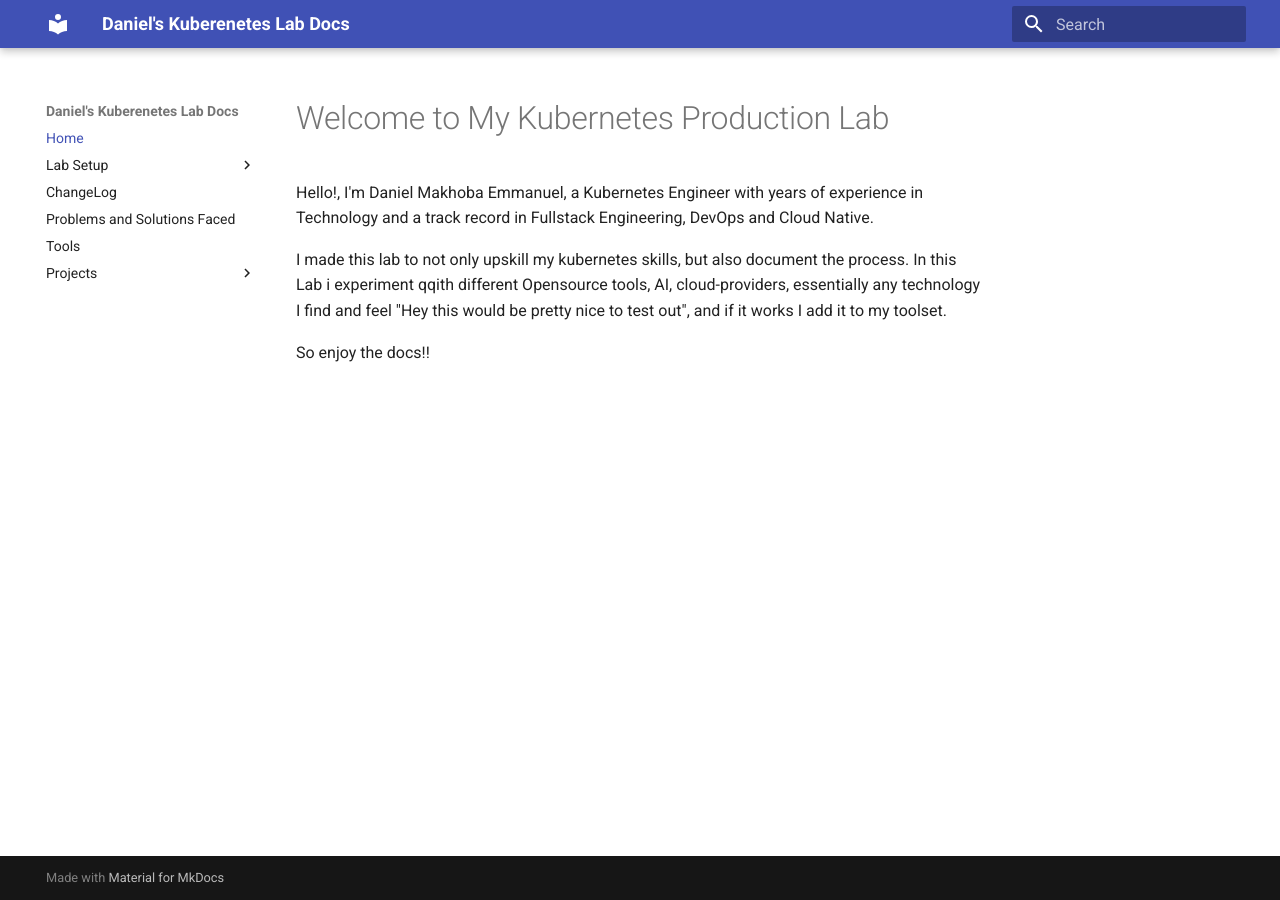
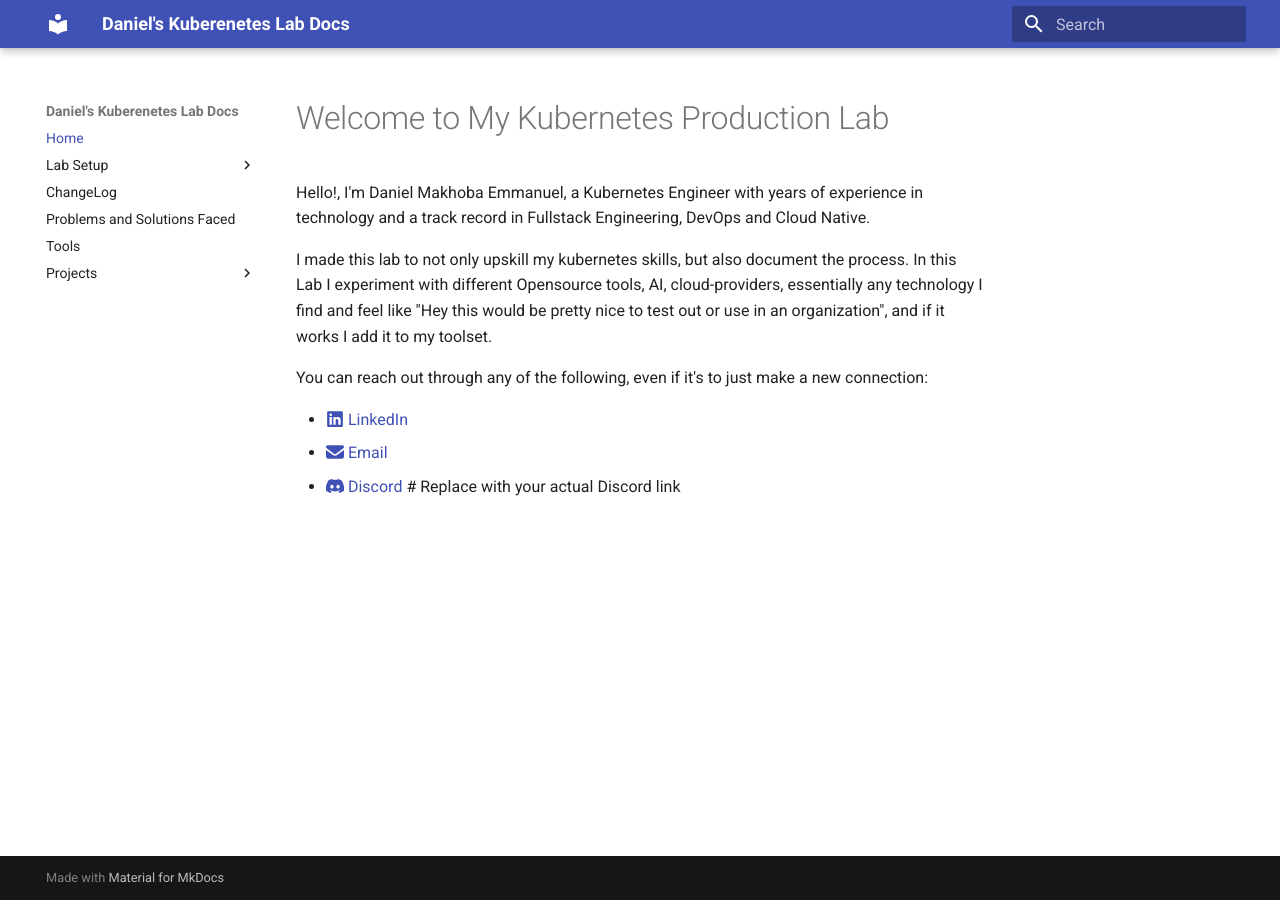
Before and after one commit to Daniel-Makhoba-Emmanuel/Full-stack-k8s-lab, an MkDocs documentation site: the page built from docs/index.md, in a window 1280 px wide. Built offline with MkDocs 1.6.1 and Material for MkDocs 9.7.7, drawn with Linux system fonts in a browser that asks for light colours.

Commit message:
Cleanup: Remove outdated StatefulSet documentation and update navigation in mkdocs

```diff
--- a/docs/index.md
+++ b/docs/index.md
@@ -1,7 +1,11 @@
 # Welcome to My Kubernetes Production Lab
 
-Hello!, I'm Daniel Makhoba Emmanuel, a Kubernetes Engineer with years of experience in Technology and a track record in Fullstack Engineering, DevOps and Cloud Native.
+Hello!, I'm Daniel Makhoba Emmanuel, a Kubernetes Engineer with years of experience in technology and a track record in Fullstack Engineering, DevOps and Cloud Native.
 
-I made this lab to not only upskill my kubernetes skills, but also document the process. In this Lab i experiment qqith different Opensource tools, AI, cloud-providers, essentially any technology I find and feel "Hey this would be pretty nice to test out", and if it works I add it to my toolset.
+I made this lab to not only upskill my kubernetes skills, but also document the process. In this Lab I experiment with different Opensource tools, AI, cloud-providers, essentially any technology I find and feel like "Hey this would be pretty nice to test out or use in an organization", and if it works I add it to my toolset.
 
-So enjoy the docs!!
+You can reach out through any of the following, even if it's to just make a new connection:
+
+* [:fontawesome-brands-linkedin: LinkedIn](https://www.linkedin.com/in/danielmakhobaemmanuel)
+* [:fontawesome-solid-envelope: Email](mailto:iamdanielemmanuelmark5@gmail.com)
+* [:fontawesome-brands-discord: Discord](https://discordapp.com/users/YOUR_DISCORD_USERNAME_OR_ID) # Replace with your actual Discord link
--- a/mkdocs.yml
+++ b/mkdocs.yml
@@ -4,16 +4,20 @@ nav:
   - Home: index.md
   - Lab Setup:
     - Architecture: lab-setup/architecture.md
-    - Getting Started: lab-setup/getting-started.md
   - ChangeLog: CHANGELOG.md
   - Problems and Solutions Faced: Problems-and-solutions-faced.md
-  - Tools: openSource_tools_used.md
+  - Tools: openSource_Tools_used.md
   - Projects:
-    - Deploying a StatefulSet (Basic Nginx): Projects/Deploying a StatefulSet (Basic Nginx).md
-    - Deploying a StatefulSet (postgres): Projects/Deploying a StatefulSet (postgres).md
+    - Ingress Controller (Traefik): Projects/Ingress Controller (Traefik).md
 
 theme:
   name: material
 
 plugins:
   - search
+
+markdown_extensions:
+  - attr_list
+  - pymdownx.emoji:
+      emoji_index: !!python/name:material.extensions.emoji.twemoji
+      emoji_generator: !!python/name:material.extensions.emoji.to_svg
```
Also changed, not shown: docs/Projects/Deploying a StatefulSet (Basic Nginx).md (deleted, +0 -1 lines), docs/Projects/Deploying a StatefulSet (postgres).md (deleted, +0 -1 lines), docs/Projects/Ingress Controller (Traefik).md (added), docs/lab-setup/getting-started.md (deleted).
